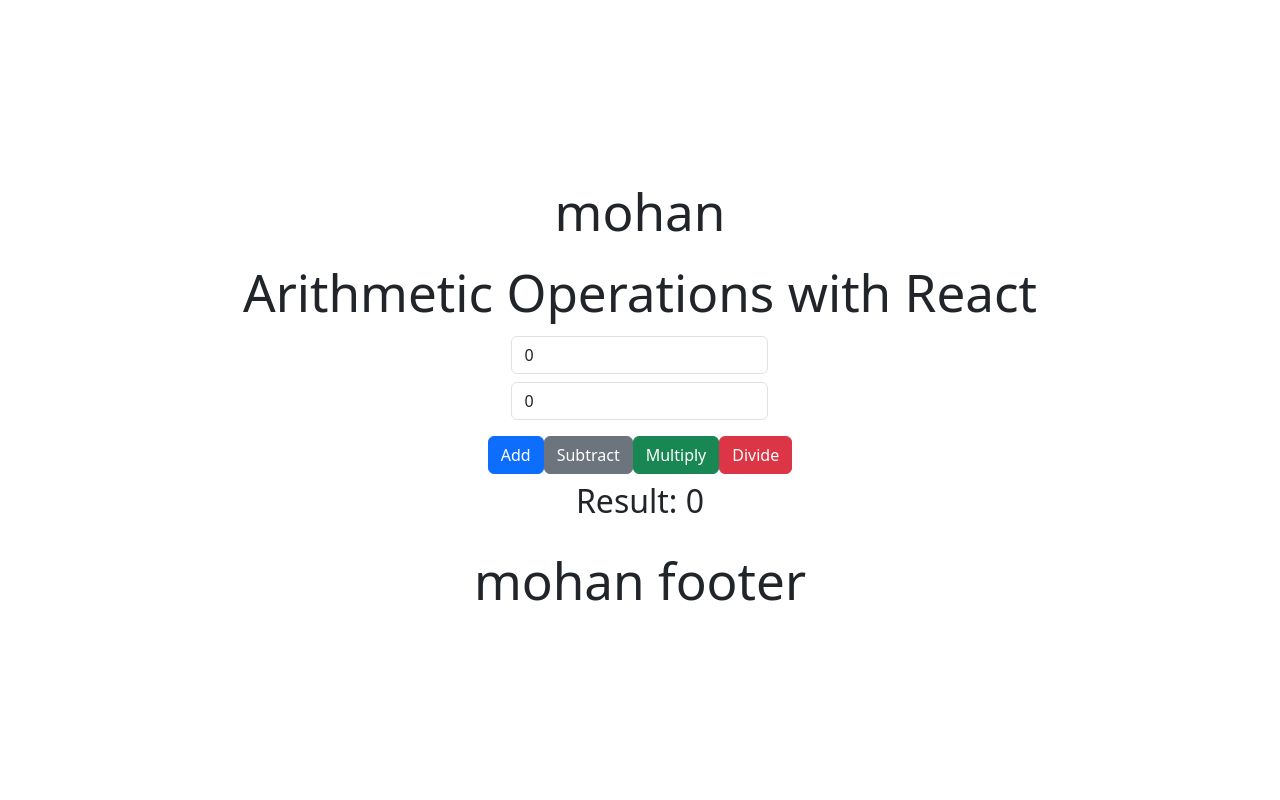
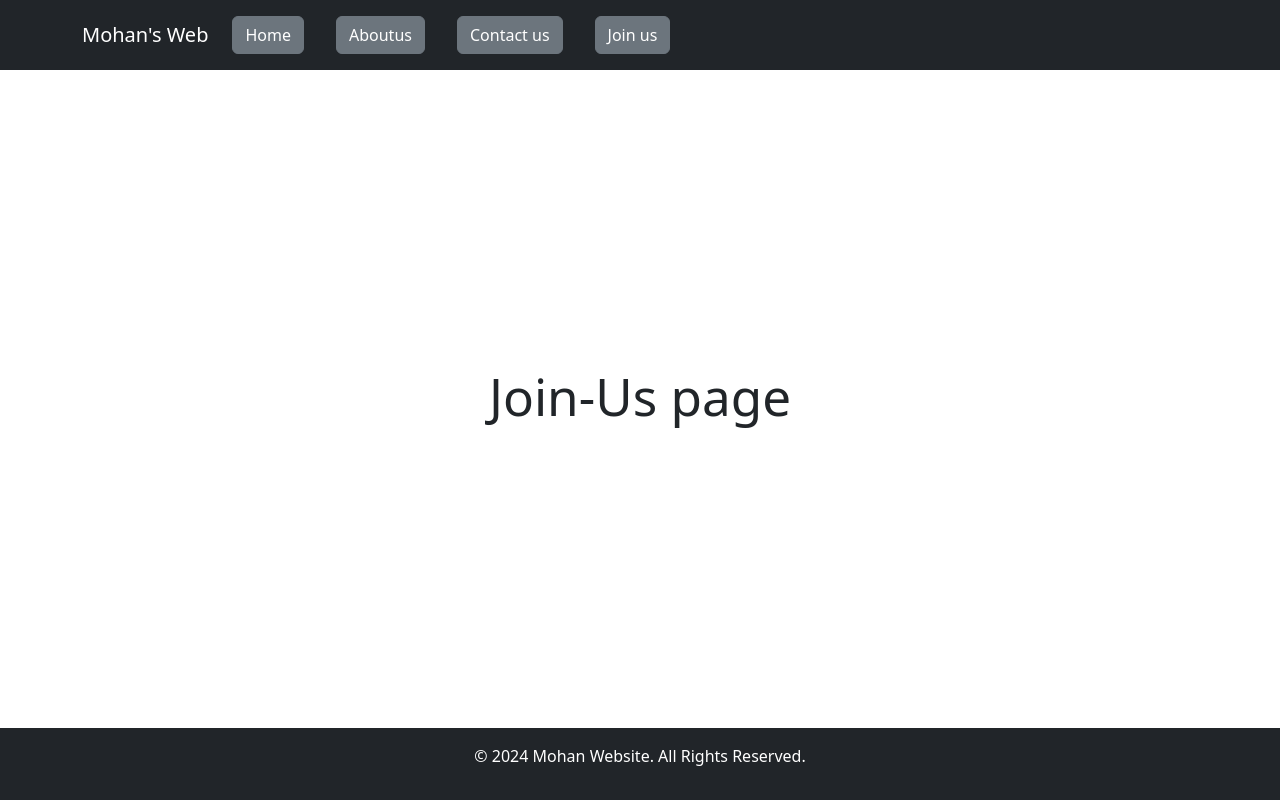
Before and after one commit to senthur003/react-practice, a React (Vite) app: page /joinus in a window 1280 px wide. Built offline with nearby package versions, Linux system fonts and the light colour scheme.

Commit message:
aug 19 api service included

```diff
--- a/package.json
+++ b/package.json
@@ -10,6 +10,7 @@
     "preview": "vite preview"
   },
   "dependencies": {
+    "axios": "^1.7.4",
     "bootstrap": "^5.3.3",
     "react": "^18.3.1",
     "react-bootstrap": "^2.10.4",
@@ -25,6 +26,7 @@
     "eslint-plugin-react-hooks": "^5.1.0-rc.0",
     "eslint-plugin-react-refresh": "^0.4.9",
     "globals": "^15.9.0",
+    "react-router-dom": "^6.26.1",
     "vite": "^5.4.0"
   }
 }
--- a/src/App.jsx
+++ b/src/App.jsx
@@ -1,17 +1,14 @@
-import React,{ Fragment, useState } from 'react'
+import React, { Fragment, useState } from 'react'
 import './App.css'
-import FirstComponent from './components/firstComponent'
-import HeaderComponent from './components/headerComponent'
-import FooterComponent from './components/footerComponent'
+
 
 function App() {
 
   return (
-    <Fragment>
-      <HeaderComponent/>
-<FirstComponent/>
-<FooterComponent/>
-    </Fragment>
+
+    <>
+
+    </>
   )
 }
 
--- /dev/null
+++ b/src/components/Aboutus.jsx
@@ -0,0 +1,11 @@
+import React from 'react'
+
+const Aboutus = () => {
+  return (
+    <div>
+      <h1>about us</h1>
+    </div>
+  )
+}
+
+export default Aboutus
--- /dev/null
+++ b/src/components/Contactus.jsx
@@ -0,0 +1,11 @@
+import React from 'react'
+
+const Contactus = () => {
+  return (
+    <div>
+      <h1>contact us</h1>
+    </div>
+  )
+}
+
+export default Contactus
--- /dev/null
+++ b/src/components/Home.jsx
@@ -0,0 +1,11 @@
+import React from 'react'
+
+const Home = () => {
+  return (
+    <div>
+      <h1>home page</h1>
+    </div>
+  )
+}
+
+export default Home
--- /dev/null
+++ b/src/components/Joinus.jsx
@@ -0,0 +1,11 @@
+import React from 'react'
+
+const Joinus = () => {
+  return (
+    <div>
+      <h1>Join-Us page</h1>
+    </div>
+  )
+}
+
+export default Joinus
--- /dev/null
+++ b/src/components/Layout.jsx
@@ -0,0 +1,16 @@
+
+import HeaderComponent from './headerComponent';
+import FooterComponent from './footerComponent';
+import { Outlet } from 'react-router-dom';
+
+const Layout = () => {
+    return (
+        <>
+            <HeaderComponent />
+            <Outlet /> {/* Routed content will be rendered here */}
+            <FooterComponent />
+        </>
+    );
+};
+
+export default Layout;
--- a/src/components/footerComponent.jsx
+++ b/src/components/footerComponent.jsx
@@ -1,9 +1,16 @@
 import React from 'react'
+import { Container } from 'react-bootstrap';
 
 const FooterComponent = () => {
+  const currentDate = new Date();
+  const currentYear = currentDate.getFullYear();
   return (
     <>
-      <h1>mohan footer</h1>
+       <footer className="bg-dark text-white text-center py-3" style={{ position: 'fixed', bottom: 0, width: '100%',right: 0, left: 0 }}>
+      <Container>
+        <p>© {currentYear} Mohan Website. All Rights Reserved.</p>
+      </Container>
+    </footer>
     </>
   )
 }
--- a/src/components/headerComponent.jsx
+++ b/src/components/headerComponent.jsx
@@ -1,9 +1,26 @@
 import React from 'react'
+import Stack from 'react-bootstrap/Stack';
+import Button from 'react-bootstrap/Button';
+import { Link } from 'react-router-dom';
+import { Navbar, Container } from 'react-bootstrap';
 
 const HeaderComponent = () => {
   return (
     <>
-      <h1>mohan</h1>
+      <Navbar bg="dark" variant="dark" expand="lg" fixed="top">
+        <Container >
+          <Navbar.Brand href="#home">Mohan's Web</Navbar.Brand>
+          <Navbar.Toggle aria-controls="basic-navbar-nav" />
+          <Navbar.Collapse id="basic-navbar-nav">
+            <Stack direction="horizontal" gap={3}>
+              <Link to="/Home"><div className="p-2"> <Button variant="secondary">Home</Button></div></Link>
+              <Link to="/aboutus"><div className="p-2"> <Button variant="secondary">Aboutus</Button></div></Link>
+              <Link to="/contactus"><div className="p-2"> <Button variant="secondary">Contact us</Button></div></Link>
+              <Link to="/joinus"><div className="p-2"> <Button variant="secondary">Join us</Button></div></Link>
+            </Stack>
+          </Navbar.Collapse>
+        </Container>
+      </Navbar>
     </>
   )
 }
--- /dev/null
+++ b/src/config.jsx
@@ -0,0 +1 @@
+const BASE_URL = 'https://localhost:8000';
--- a/src/main.jsx
+++ b/src/main.jsx
@@ -1,11 +1,28 @@
 import 'bootstrap/dist/css/bootstrap.min.css';
-import React,{ StrictMode } from 'react'
+import React, { StrictMode } from 'react'
 import { createRoot } from 'react-dom/client'
 import App from './App.jsx'
 import './index.css'
+import { BrowserRouter as Router, Route, Routes } from 'react-router-dom';
+import Home from './components/Home.jsx';
+import Aboutus from './components/Aboutus.jsx';
+import Contactus from './components/Contactus.jsx';
+import Joinus from './components/Joinus.jsx'
+import Layout from './components/Layout.jsx';
 
-createRoot(document.getElementById('root')).render(
-  <StrictMode>
-    <App />
-  </StrictMode>,
-)
+const rootElement = document.getElementById('root');
+const root = createRoot(rootElement);
+root.render(
+  <React.StrictMode>
+    <Router>
+      <Routes>
+        <Route path="/" element={<Layout />}>
+          <Route path="home" element={<Home />} />
+          <Route path="aboutus" element={<Aboutus />} />
+          <Route path="contactus" element={<Contactus />} />
+          <Route path="joinus" element={<Joinus />} />
+        </Route>
+      </Routes>
+    </Router>
+  </React.StrictMode>
+);
```
Also changed, not shown: src/service/Apiservice.jsx (added, +62 -0 lines), 1 other file (tests, documents, lock files or other folders).
